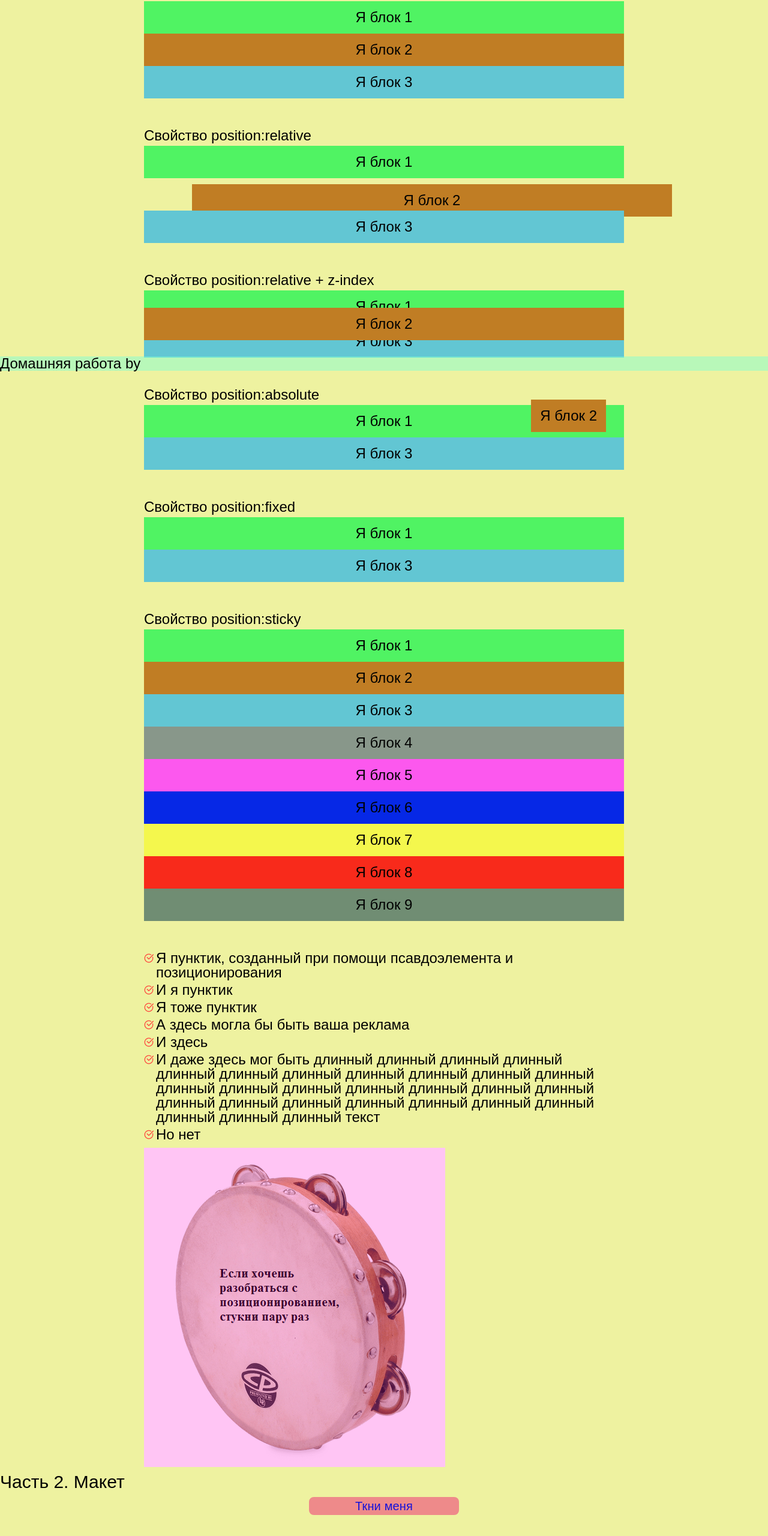
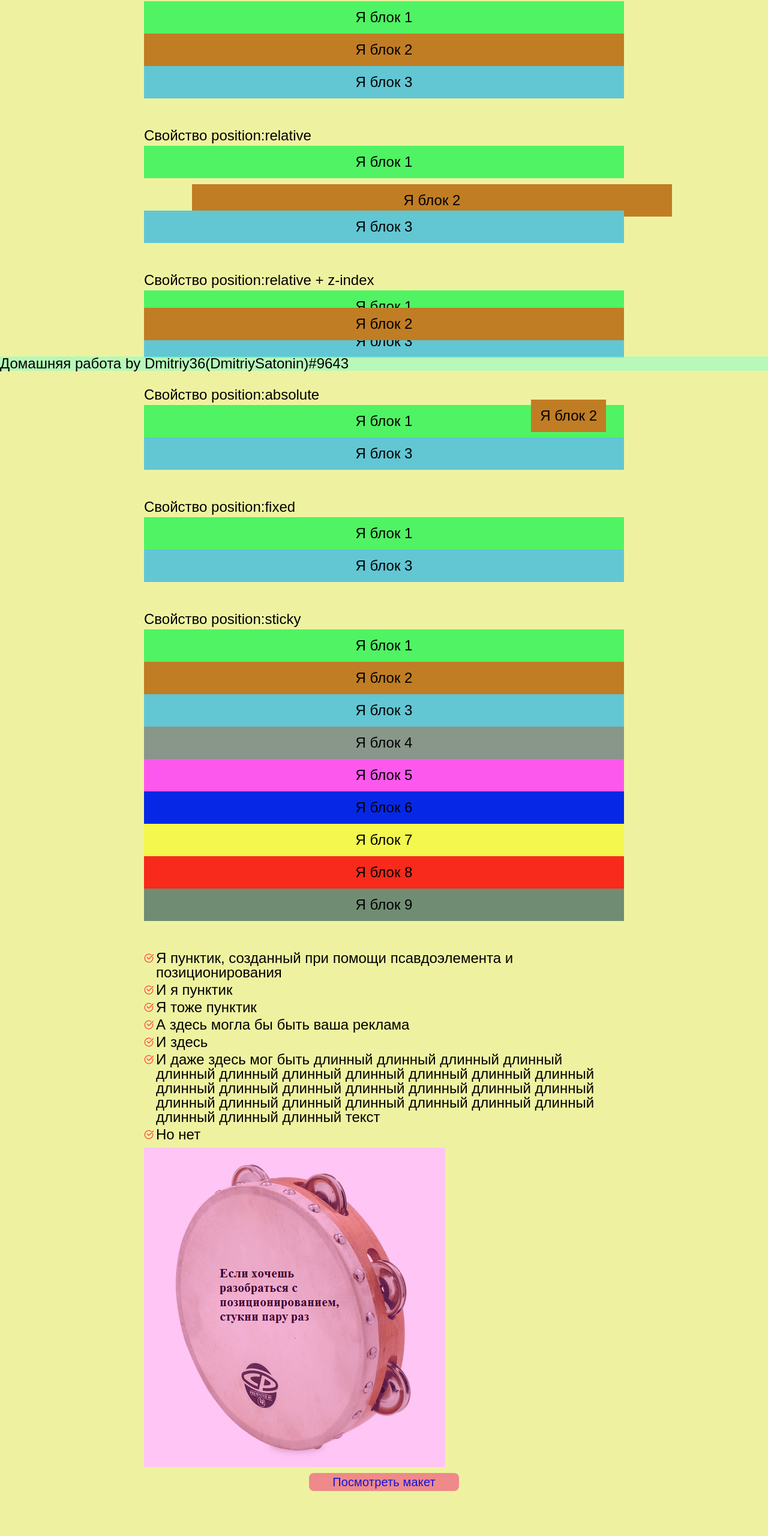
Before and after one commit to dmitriy36rus/dmitriy36_9643-lesson_11, a plain HTML site: page index.html in a window 1280 px wide. Shown: the part 182-2742 px from the top of the page at 60% size. After the commit the page ends 2702 px from the top, so only its background shows below. Drawn offline with Linux system fonts and the light colour scheme; a web font is replaced by a local one.

Commit message:
Add files via upload

```diff
--- a/css/style.css
+++ b/css/style.css
@@ -303,10 +303,6 @@ body{
     border-radius: 8px;
     background-color: #ee8a8a;
 }
-.second__title{
-    margin-bottom: 10px;
-    font-size: 30px;
-}
 .second-part{
     font-family: "Roboto", Arial, Helvetica, sans-serif;
     font-size: 16px;
@@ -316,13 +312,6 @@ body{
     color: white;
     line-height: 1.5;
     letter-spacing: 0.15px;
-}
-.second-part__container{
-    margin: 0 auto;
-    margin-bottom: 10px;
-    max-width: 1020px;
-}
-.second-part {
     padding-top: 150px;
 }
 .second-part__container {
@@ -332,6 +321,8 @@ body{
     min-height: 1000px;
     margin: 0 auto;
     position: relative;
+    margin: 0 auto;
+    margin-bottom: 10px;
 }
 .second-part__container::before{
     content: url("../img/maket/pic4.svg");
--- a/index.html
+++ b/index.html
@@ -84,15 +84,12 @@
             </div>
             <div class="second">
                 <div class="second__container">
-                    <div class="second__title">
-                        Часть 2. Макет
-                    </div>
-                    <a class="second__link" href="part2.html">Ткни меня</a>
+                    <a class="second__link" href="part2.html">Посмотреть макет</a>
                 </div>
             </div>
         </main>
         <footer class="footer">
-            Домашняя работа by
+            Домашняя работа by Dmitriy36(DmitriySatonin)#9643
         </footer>
     </div>
 </body>
```
